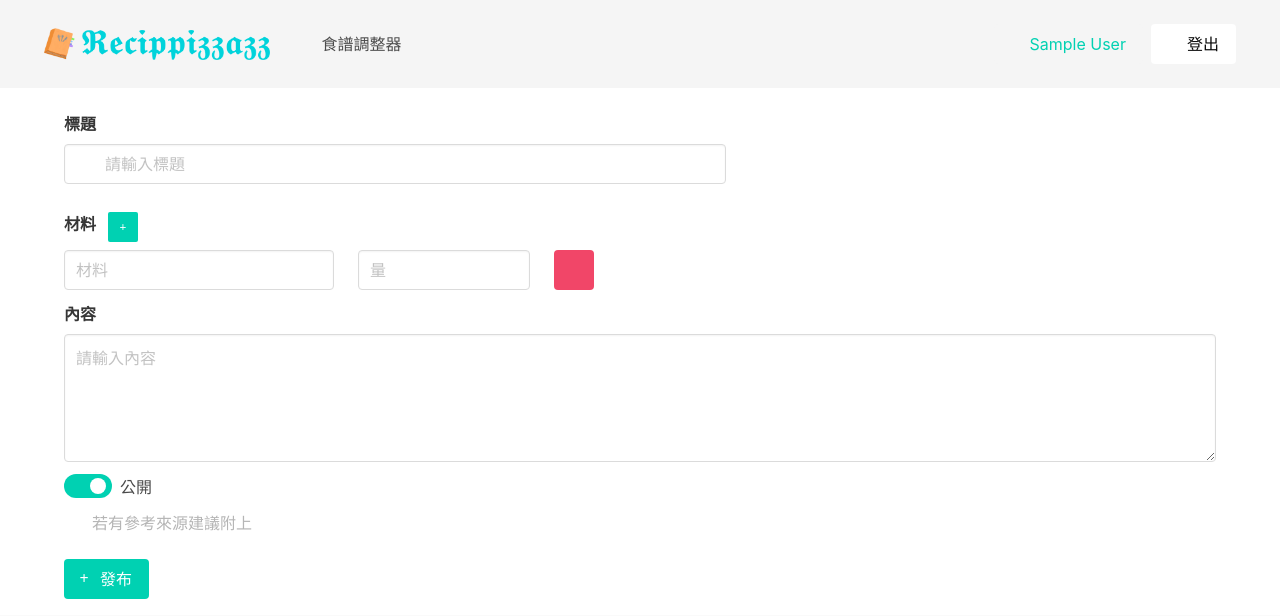
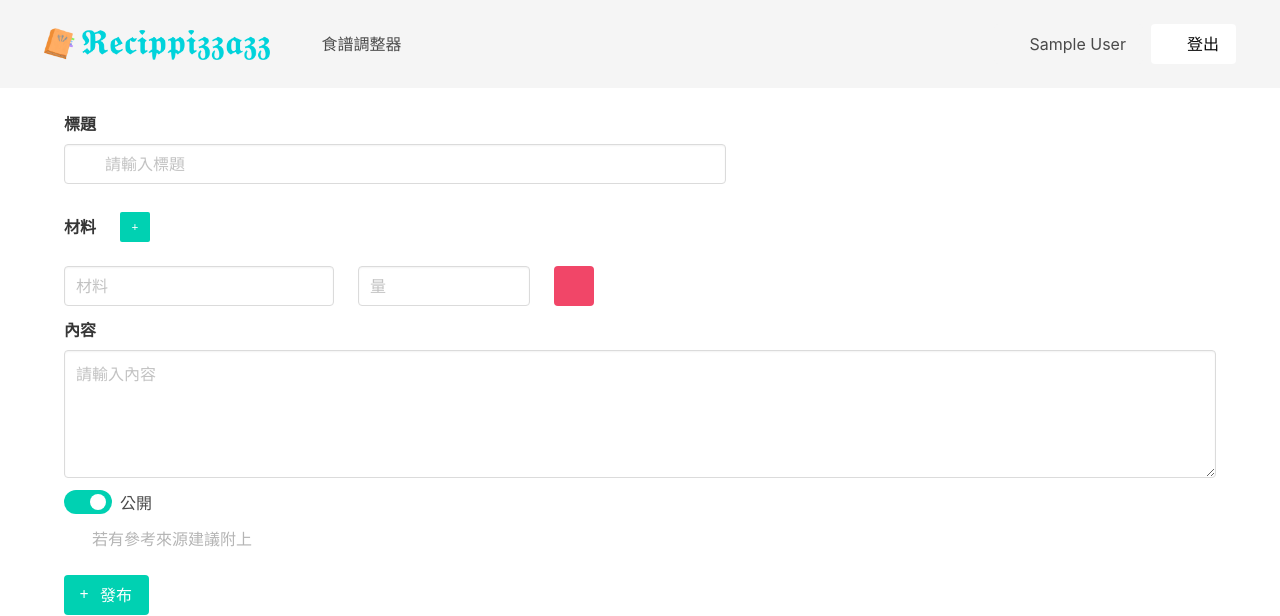
Before and after one commit to pudding0803/ReciPizzazz, a Flask app: page /new_recipe in a window 1280 px wide. Shown: the top 616 px of the page. Run offline with Flask 3, Linux system fonts and the light colour scheme; the visitor is signed in with stand-in values (Sample User, id 1); data comes from the database, SQL or seed files in the repository; some libraries are stand-ins or nearby versions; some web fonts are replaced.

Commit message:
update the interface of some pages

```diff
--- a/app.py
+++ b/app.py
@@ -91,6 +91,8 @@ def index():
 
 @app.route('/signup', methods=['GET', 'POST'])
 def signup():
+    if current_user.is_authenticated:
+        return redirect(url_for('index'))
     form = SignupForm()
     if form.validate_on_submit():
         if form.password.data != form.confirm_password.data:
@@ -117,6 +119,8 @@ def signup():
 
 @app.route('/login', methods=['GET', 'POST'])
 def login():
+    if current_user.is_authenticated:
+        return redirect(url_for('index'))
     form = LoginForm()
     if form.validate_on_submit():
         user = User.query.filter_by(account=form.account.data).first()
@@ -140,12 +144,15 @@ def logout():
 def profile(name):
     user = User.query.filter_by(name=name).first()
     if user:
-        recipe_count = Recipe.query.filter_by(user_id=user.id).count()
-        followed_count = Followership.query.filter_by(followed_id=user.id).count()
-        public_recipes = Recipe.query.filter_by(public=True).order_by(Recipe.created_at.desc()).all()
+        recipe_count = Recipe.query.filter_by(user_id=user.id, public=True).count()
+        followed_count = Followership.query.filter_by(followed_id=user.id, following=True).count()
+        public_recipes = Recipe.query.filter_by(user_id=user.id, public=True).order_by(Recipe.created_at.desc()).all()
+        following = current_user.is_authenticated and \
+            Followership.query.filter_by(follower_id=current_user.id, followed_id=user.id).first() is not None
         return render_template(
             'pages/profile.html',
             user=user,
+            following=following,
             recipe_count=recipe_count,
             followed_count=followed_count,
             public_recipes=public_recipes
--- a/templates/components/recipe-row.html
+++ b/templates/components/recipe-row.html
@@ -1,4 +1,4 @@
-<div class="field columns row">
+<div class="columns">
     <div class="control column is-3">
         <label>
             <input class="input ingredient" type="text" placeholder="材料" required>
--- a/templates/includes/header.html
+++ b/templates/includes/header.html
@@ -40,7 +40,7 @@
                     <div class="navbar-item">
                         <div class="buttons">
                             {% if current_user.is_authenticated %}
-                                <a class="button is-light has-text-primary" href="{{ url_for('profile', name=current_user.name) }}">
+                                <a class="button is-light" href="{{ url_for('profile', name=current_user.name) }}">
                                     <span class="icon has-text-primary">
                                         <i class="fas fa-user"></i>
                                     </span>
--- a/templates/pages/index.html
+++ b/templates/pages/index.html
@@ -5,7 +5,7 @@
         {% if current_user.is_authenticated %}
             <div class="column is-3">
                 <div class="box">
-                    <p class="title is-5=">
+                    <p class="icon-text title is-5">
                         <span class="icon has-text-warning">
                             <i class="fa-solid fa-bookmark"></i>
                         </span>
@@ -24,7 +24,7 @@
                 </div>
                 <div class="box">
                     <div class="is-flex is-justify-content-space-between">
-                        <p class="title is-5">
+                        <p class="icon-text title is-5">
                             <span class="icon has-text-primary">
                                 <i class="fa-solid fa-book"></i>
                             </span>
@@ -51,7 +51,7 @@
         {% endif %}
         <div class="column is-9">
             <div class="box">
-                <p class="title is-5">
+                <p class="icon-text title is-5">
                     <span class="icon has-text-info">
                         <i class="fa-solid fa-newspaper"></i>
                     </span>
--- a/templates/pages/new-recipe.html
+++ b/templates/pages/new-recipe.html
@@ -17,18 +17,22 @@
             </div>
         </div>
 
-
-        <label class="label">
-            <span class="mr-2">材料</span>
+        <div class="field">
+            <div class="columns is-vcentered">
+                <div class="column is-narrow">
+                    <label class="label">材料</label>
+                </div>
+                <div class="column is-narrow">
                     <button id="add-button" class="button is-primary is-small" type="button">
                         <span class="icon">
                             <i class="fa-solid fa-plus"></i>
                         </span>
                     </button>
-        </label>
-
-        <div id="ingredients" class="field">
+                </div>
+            </div>
+            <div id="ingredients">
                 {% include 'components/recipe-row.html' %}
+            </div>
         </div>
 
         <div class="field">
@@ -40,10 +44,8 @@
         </div>
 
         <div class="field">
-            <div class="field">
             {{ form.public(class_="switch is-rounded") }}
             <label for="{{ form.public.id }}">公開</label>
-            </div>
         </div>
 
         <p class="content has-text-grey-light">
```
Also changed, not shown: templates/pages/profile.html (+33 -11 lines). Lines whose indentation alone changed are shown as unchanged.
